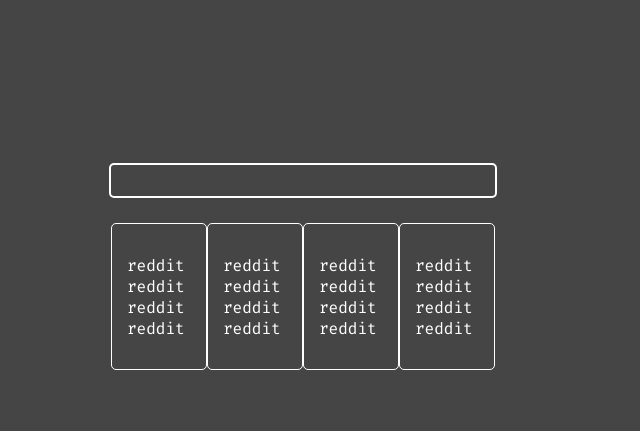
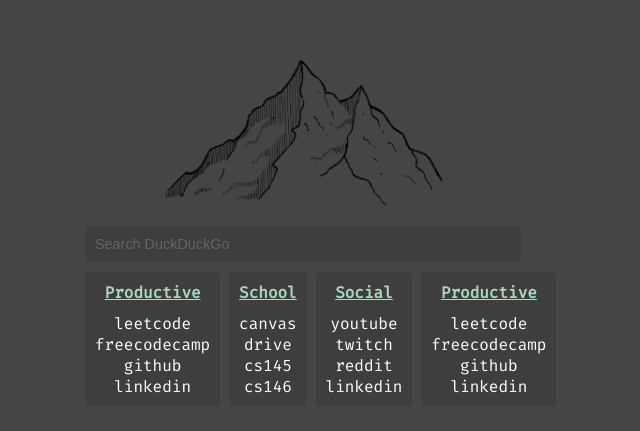
Before and after one commit to marcocanto/startpage, a plain HTML site: page index.html in a window 1280 px wide. Shown: the part 131-562 px from the top of the page, without its empty margins (337-977 px from the left). Drawn offline with Linux system fonts and the light colour scheme.

Commit message:
first commit

```diff
--- a/index.html
+++ b/index.html
@@ -1,54 +1,56 @@
 <!DOCTYPE html>
 <html lang="en">
+
 <head>
-    <meta charset="UTF-8">
-    <meta http-equiv="X-UA-Compatible" content="IE=edge">
-    <meta name="viewport" content="width=device-width, initial-scale=1.0">
+    <meta charset="UTF-8" />
+    <meta http-equiv="X-UA-Compatible" content="IE=edge" />
+    <meta name="viewport" content="width=device-width, initial-scale=1.0" />
     <title>startpage</title>
-    <link rel="stylesheet" href="styles.css">
+    <link rel="stylesheet" href="styles.css" />
 </head>
+
 <body>
     <div id="container">
+        <div id="image">
+            <img src="mountain-sketches-clip-art-7.png" width="300">
+        </div>
         <div id="search-box">
-            <form method="get" name="search" action="https://www.google.com/search">
-                    <input type="text" autofocus="autofocus" name="q" \>
-                </form>
+            <form method="get" name="search" action="https://www.duckduckgo.com/"
+                onsubmit="this.submit(); this.reset(); return false;">
+                <input type="text" placeholder="Search DuckDuckGo" autofocus="autofocus" name="q" />
+            </form>
         </div>
         <div id="link-container">
             <div class="links">
-                <ul>
-                    <li><a href="http://reddit.com/r/superstonk">reddit</a></li>
-                    <li><a href="http://reddit.com/r/superstonk">reddit</a></li>
-                    <li><a href="http://reddit.com/r/superstonk">reddit</a></li>
-                    <li><a href="http://reddit.com/r/superstonk">reddit</a></li>
-                </ul>
+                <div class="title">Productive</div>
+                <a href="https://leetcode.com/">leetcode</a>
+                <a href="https://freecodecamp.org">freecodecamp</a>
+                <a href="https://github.com/marcocanto">github</a>
+                <a href="https://linkedin.com/marcocanto3">linkedin</a>
             </div>
             <div class="links">
-                <ul>
-                    <li><a href="http://reddit.com/r/superstonk">reddit</a></li>
-                    <li><a href="http://reddit.com/r/superstonk">reddit</a></li>
-                    <li><a href="http://reddit.com/r/superstonk">reddit</a></li>
-                    <li><a href="http://reddit.com/r/superstonk">reddit</a></li>
-                </ul>
+                <div class="title">School</div>
+                <a href="https://canvas.eee.uci.edu/">canvas</a>
+                <a href="https://drive.google.com/">drive</a>
+                <a href="https://www.ics.uci.edu/~givargis/courses/cs145/">cs145</a>
+                <a href="https://www.ics.uci.edu/~wayne/courses/cs146/">cs146</a>
             </div>
             <div class="links">
-                <ul>
-                    <li><a href="http://reddit.com/r/superstonk">reddit</a></li>
-                    <li><a href="http://reddit.com/r/superstonk">reddit</a></li>
-                    <li><a href="http://reddit.com/r/superstonk">reddit</a></li>
-                    <li><a href="http://reddit.com/r/superstonk">reddit</a></li>
-                </ul>
+                <div class="title">Social</div>
+                <a href="https://youtube.com">youtube</a>
+                <a href="https://twitch.tv/following">twitch</a>
+                <a href="https://reddit.com/r/superstonk">reddit</a>
+                <a href="https://linkedin.com/marcocanto3">linkedin</a>
             </div>
             <div class="links">
-                <ul>
-                    <li><a href="http://reddit.com/r/superstonk">reddit</a></li>
-                    <li><a href="http://reddit.com/r/superstonk">reddit</a></li>
-                    <li><a href="http://reddit.com/r/superstonk">reddit</a></li>
-                    <li><a href="http://reddit.com/r/superstonk">reddit</a></li>
-                </ul>
+                <div class="title">Productive</div>
+                <a href="https://leetcode.com/">leetcode</a>
+                <a href="https://freecodecamp.org">freecodecamp</a>
+                <a href="https://github.com/marcocanto">github</a>
+                <a href="https://linkedin.com/marcocanto3">linkedin</a>
             </div>
         </div>
     </div>
+</body>
 
-</body>
 </html>
--- a/styles.scss
+++ b/styles.scss
@@ -1,82 +1,91 @@
 $bg-color: rgb(69, 69, 69);
-@import url('https://fonts.googleapis.com/css2?family=Fira+Code&display=swap');
+@import url("https://fonts.googleapis.com/css2?family=Fira+Code&display=swap");
 
-html, body {
+html,
+body {
+	// box-sizing: border-box;
+	display: flex;
+	flex-flow: row nowrap;
+	justify-content: center;
+	align-content: center;
+	align-items: center;
+	height: 100%;
 	width: 100%;
-    height: 100%;
 	margin: 0;
 	padding: 0;
 	background-color: $bg-color;
-    font-family: 'Fira Code', monospace;
+	font-family: "Fira Code", monospace;
 }
 
 #container {
 	display: flex;
-    width: 50vw;
-    height: 100%;
 	align-items: center;
 	justify-content: center;
 	flex-direction: column;
-    margin: 0 auto;
+	margin: 0;
+	margin-top: -10vh;
 }
 
 #search-box {
-    display: flex;
-    align-items: center;
-    width: 60%;
-    border: 2px solid white;
-    margin: 10px;
+	width: 100%;
 	border-radius: 5px;
 }
 
 #link-container {
-    width: 60%;
+	width: 100%;
 	display: flex;
-    align-items: center;
+	flex-direction: row;
+	flex-basis: 1;
 	justify-content: space-around;
-    flex-direction: row;
-    padding: 10px;
-    margin: 10px;
 }
 
 form {
-    display:inline;
-    width: 100%;
+	border-radius: 5px;
+	background-color: rgba(0, 0, 0, 0.1);
+	margin: 1% 1%;
 }
 
 input {
-    display:inline;
+	display: inline;
 	width: 100%;
 	border: none;
 	background: none;
-    font-size:1.1rem;
+	font-size: 1rem;
 	color: white;
-    padding: 5px;
+	padding: 10px;
 }
 
 input:focus {
 	outline: none;
 }
 
-.text {
-    text-align: center;
+input::placeholder {
+	color: rgba(255, 255, 255, 0.2);
+	font-size: 0.9em;
 }
 
 .links {
 	display: flex;
 	flex: 1;
 	flex-direction: column;
+	background-color: rgba(0, 0, 0, 0.1);
 	justify-content: center;
-    border: solid 1px white;
-    border-radius: 5px;;
-    // padding: 10px;
+	align-items: center;
+	border-radius: 5px;
+	height: 90%;
+	margin: 1% 1%;
 	padding: 10px;
-    height: 90%;
 	ul {
 		list-style: none;
-        padding-left: 5px;
 		color: white;
 	}
+}
+
+.title {
+	padding-bottom: 10px;
+	color: rgb(168, 218, 193);
+	font-weight: bold;
+	text-decoration: underline;
 }
 
 a {
@@ -85,5 +94,18 @@
 }
 
 a:hover {
-    color: rgb(168, 218, 193)
+	color: #a8dac1;
+	animation-duration: 0.01s;
+	animation-name: textflicker;
+	animation-iteration-count: infinite;
+	animation-direction: alternate;
 }
+
+@keyframes textflicker {
+	from {
+		text-shadow: 1px 0 0 #a98fbe, -2px 0 0 #a8dac1;
+	}
+	to {
+		text-shadow: 2px 0.5px 2px #a98fbe, -1px -0.5px 2px #a8dac1;
+	}
+}
```
Also changed, not shown: mountain-sketches-clip-art-7.png (added), styles.css, 1 other file. Lines whose indentation alone changed are shown as unchanged.
